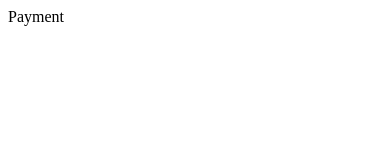
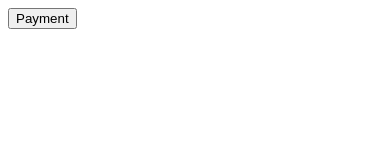
Before and after one commit to Kwon2do/Front-Study, a Next.js app: page /payment/01-payment in a window 390 px wide. Shown: the top 160 px of the page. Built offline with nearby package versions, Linux system fonts and the light colour scheme.

Commit message:
포트원(구 아임포트) 결제 기능 구현 #테스트 결제 기능 #모바일 환경 redirect 설정 #웹훅노티피케이션

```diff
--- a/pages/payment/01-payment/index.tsx
+++ b/pages/payment/01-payment/index.tsx
@@ -1,3 +1,46 @@
-export default function PaymentPage() {
-    return <div>Payment</div>;
+import { JSX } from "react";
+
+//window안에 IMP도 있다고 선언
+declare const window: typeof globalThis & {
+    IMP: any
 }
+export default function PaymentPage(): JSX.Element {
+    const onClickPayment = (): void => {
+        const IMP = window.IMP; //생략 가능
+        IMP.init(process.env.NEXT_PUBLIC_COMPANY_CODE);
+        IMP.request_pay({
+            pg: "kakaopay",
+            pay_method: "card",
+            //merchant_uid: "주문 번호", -> 따로 지정안하면 자동으로 생성
+            name: "맥북",
+            amount: 10000,
+            buyer_email: "dohun_1@naver.com",
+            buyer_name: "kwon",
+            buyer_tel: "010-1234-5678",
+            buyer_addr: "서울특별시 강남구 신사동",
+            buyer_postcode: "01181",
+            //모바일에서는 결제 시, 페이지 주소가 바뀜 -> 결제끝나고 돌아올 주소 입력
+            m_redirect_url : "/"
+
+          }, function (rsp:any) { // callback
+                        if (rsp.success) {
+                   alert('결제가 성공했습니다.');
+                    // 결제 성공 로직
+                    console.log(rsp);
+
+                    //백엔드에 결제관련 데이터 전달 => mutation 실행
+
+                } else {
+                    alert('결제에 실패했습니다.');
+                    // 결제 실패 로직
+                }
+           });
+    }
+    return (<>
+    {/* jQuery */}
+    <script type="text/javascript" src="https://code.jquery.com/jquery-1.12.4.min.js" ></script>
+	{/* iamport.payment.js */}
+    <script type="text/javascript" src="https://cdn.iamport.kr/js/iamport.payment-1.1.5.js"></script>
+    <button onClick={onClickPayment}>Payment</button>
+    </>)
+}
```
